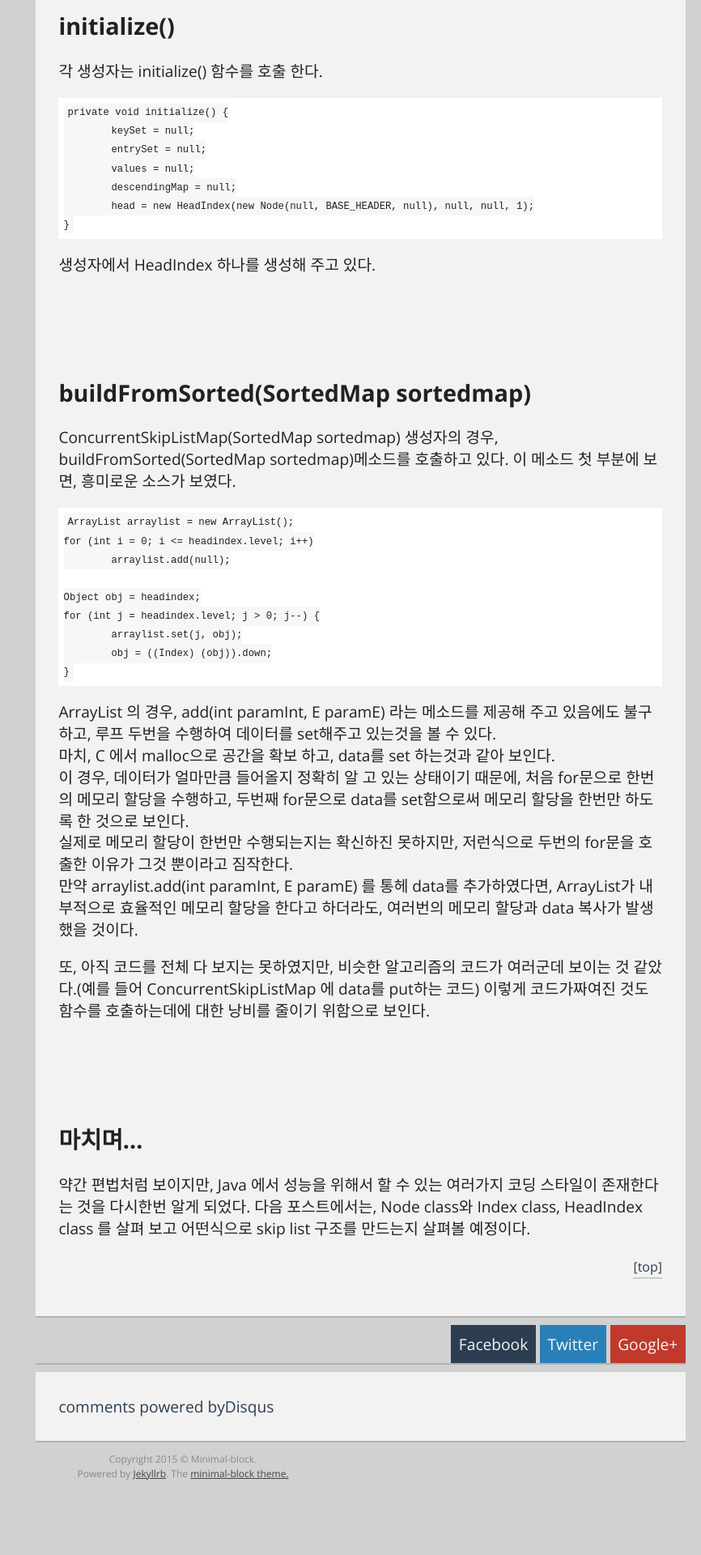
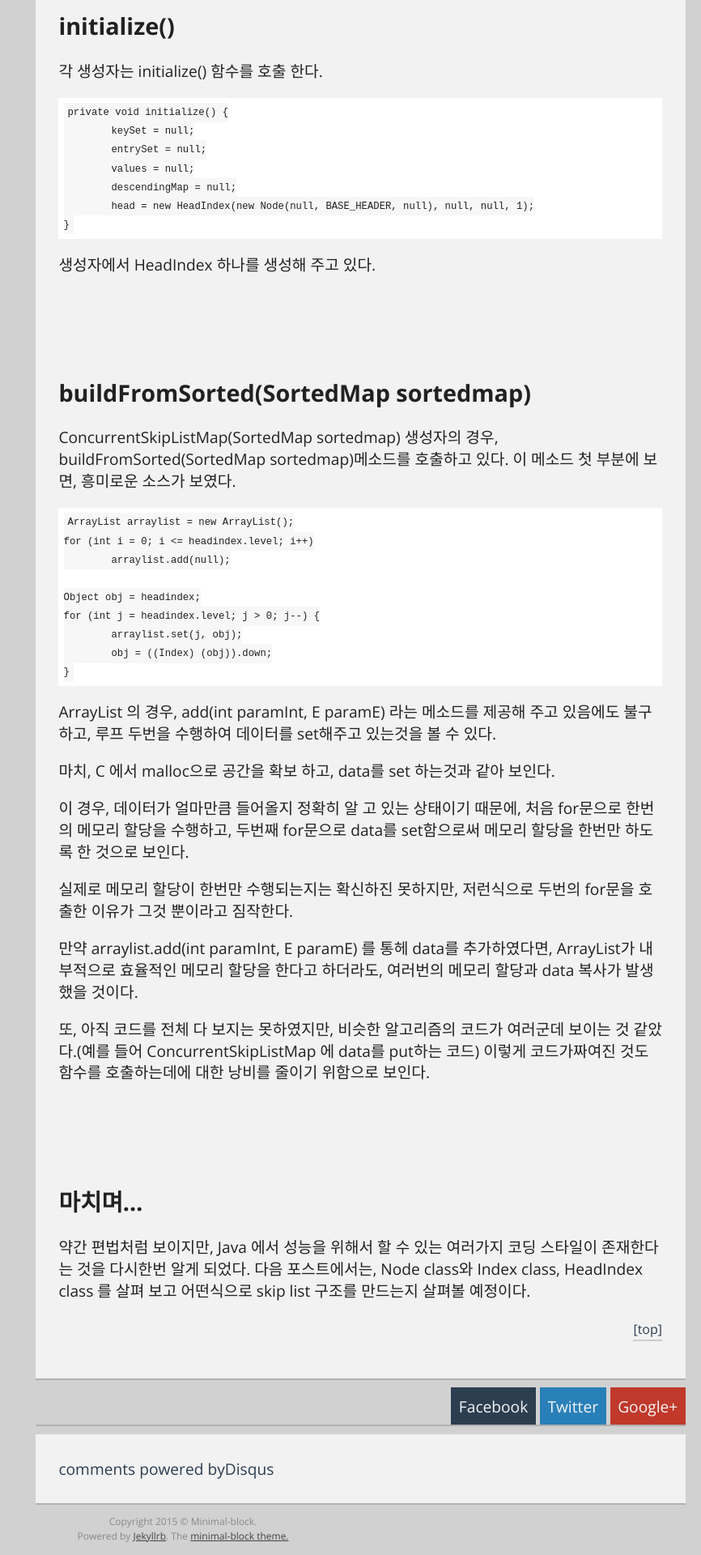
Before and after one commit to kdsr2z0/kdsr2z0.github.io, a Jekyll site: the page built from _posts/2015-02-15-java_skip_list_map_creator.md, in a window 1280 px wide. Shown: the part 956-2876 px from the top of the page at 81% size, without its empty margins (414-1280 px from the left). Built offline with Jekyll 4.4.1, drawn with Linux system fonts in a browser that asks for light colours; Markdown is read by kramdown in place of the engine named in the settings; comment, search, counter and statistics services are not loaded; before the commit the page ends 2799 px from its top, so only the background shows below that.

Commit message:
no message

```diff
--- a/_posts/2015-02-15-java_skip_list_map_creator.md
+++ b/_posts/2015-02-15-java_skip_list_map_creator.md
@@ -62,10 +62,14 @@ ConcurrentSkipListMap(SortedMap sortedmap) 생성자의 경우, buildFromSorted(
 
 ArrayList 의 경우, add(int paramInt, E paramE) 라는 메소드를 제공해 주고 있음에도 불구하고,
 루프 두번을 수행하여 데이터를 set해주고 있는것을 볼 수 있다.
-<br>마치, C 에서 malloc으로 공간을 확보 하고, data를 set 하는것과 같아 보인다.
-<br>이 경우, 데이터가 얼마만큼 들어올지 정확히 알 고 있는 상태이기 때문에, 처음 for문으로 한번의 메모리 할당을 수행하고, 두번째 for문으로 data를 set함으로써 메모리 할당을 한번만 하도록 한 것으로 보인다.
-<br>실제로 메모리 할당이 한번만 수행되는지는 확신하진 못하지만, 저런식으로 두번의 for문을 호출한 이유가 그것 뿐이라고 짐작한다.
-<br>만약 arraylist.add(int paramInt, E paramE) 를 통헤 data를 추가하였다면, ArrayList가 내부적으로 효율적인 메모리 할당을 한다고 하더라도, 여러번의 메모리 할당과 data 복사가 발생했을 것이다.
+
+마치, C 에서 malloc으로 공간을 확보 하고, data를 set 하는것과 같아 보인다.
+
+이 경우, 데이터가 얼마만큼 들어올지 정확히 알 고 있는 상태이기 때문에, 처음 for문으로 한번의 메모리 할당을 수행하고, 두번째 for문으로 data를 set함으로써 메모리 할당을 한번만 하도록 한 것으로 보인다.
+
+실제로 메모리 할당이 한번만 수행되는지는 확신하진 못하지만, 저런식으로 두번의 for문을 호출한 이유가 그것 뿐이라고 짐작한다.
+
+만약 arraylist.add(int paramInt, E paramE) 를 통헤 data를 추가하였다면, ArrayList가 내부적으로 효율적인 메모리 할당을 한다고 하더라도, 여러번의 메모리 할당과 data 복사가 발생했을 것이다.
 
 또, 아직 코드를 전체 다 보지는 못하였지만, 비슷한 알고리즘의 코드가 여러군데 보이는 것 같았다.(예를 들어 ConcurrentSkipListMap 에 data를 put하는 코드)
 이렇게 코드가짜여진 것도 함수를 호출하는데에 대한 낭비를 줄이기 위함으로 보인다.
```
